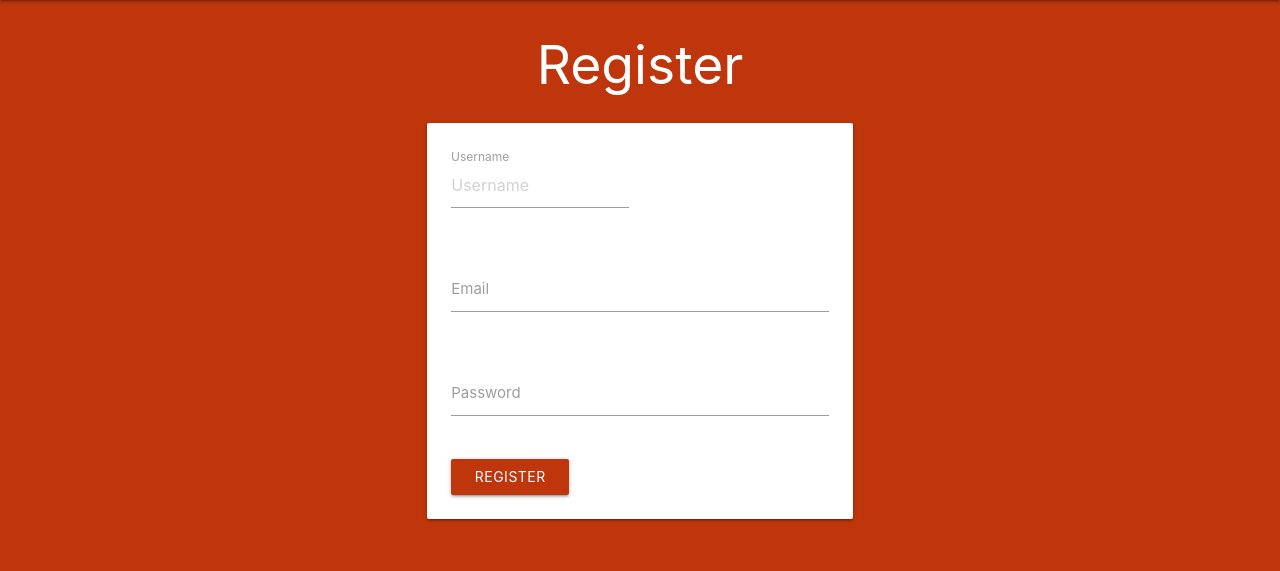
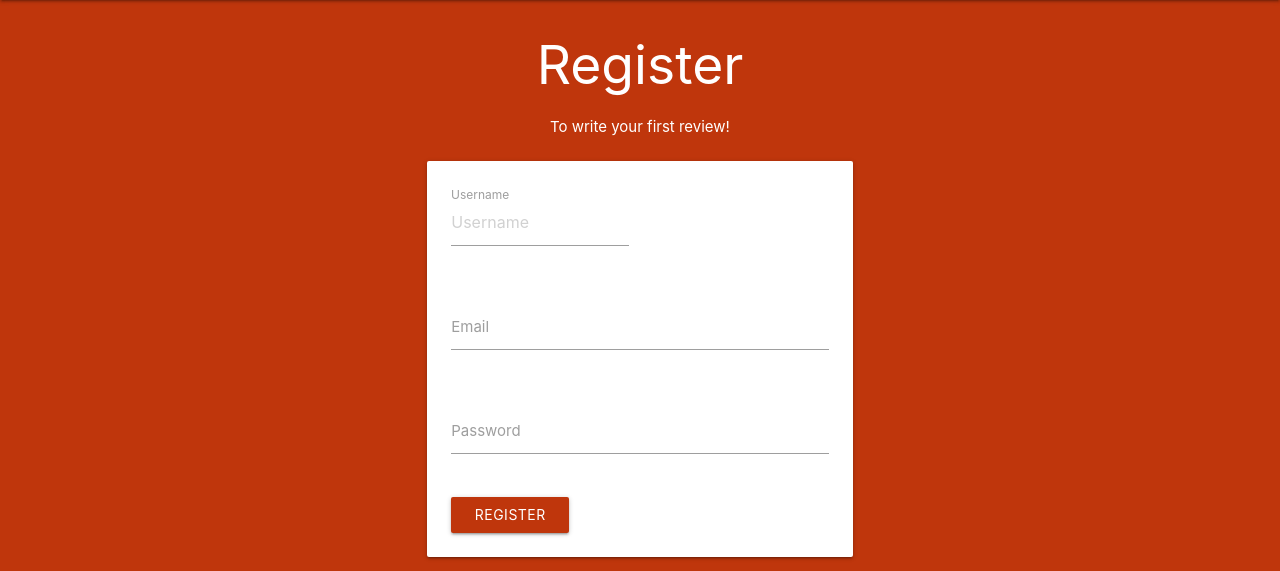
Before and after one commit to emilija-smitaite/review-a-restaurant, a Flask app: page /register in a window 1280 px wide. Shown: the part 64-635 px from the top of the page. Run offline with Flask 2, Linux system fonts and the light colour scheme; some libraries are stand-ins or nearby versions.

Commit message:
Add a subheading in register.html

```diff
--- a/templates/register.html
+++ b/templates/register.html
@@ -2,6 +2,7 @@
 {% block content %}
 
 <h2 class="center-align white-text">Register</h2>
+<p class="center-align white-text">To write your first review!</p>
 <div class="row">
   <form class="col s12 m6 offset-m3" method="POST" action="{{ url_for('register') }}">
     <div class="card-panel white">
```
